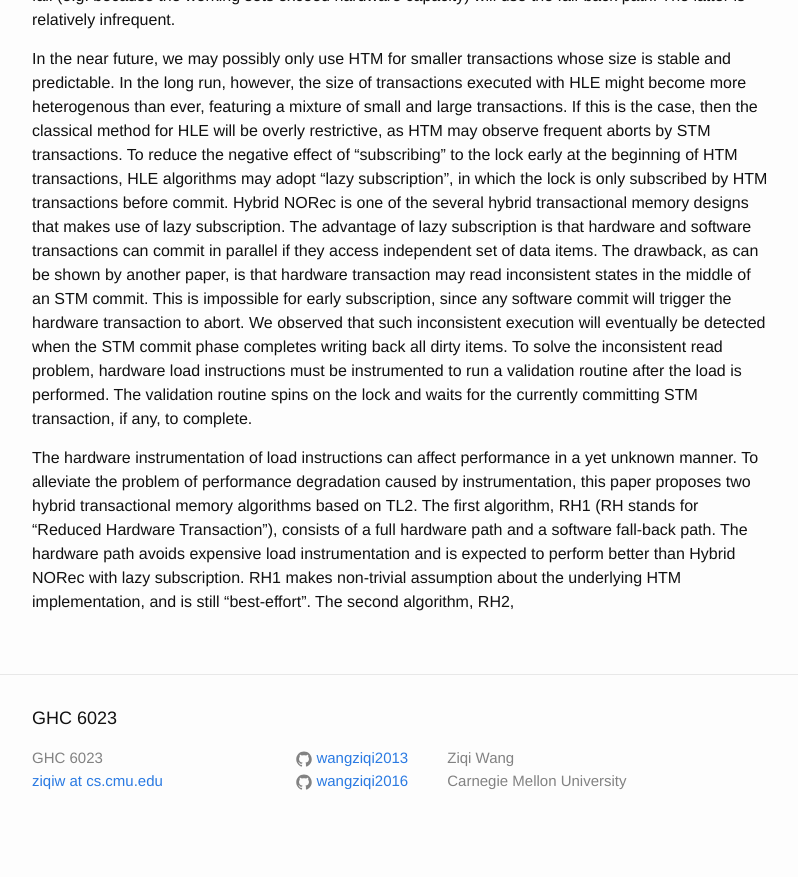
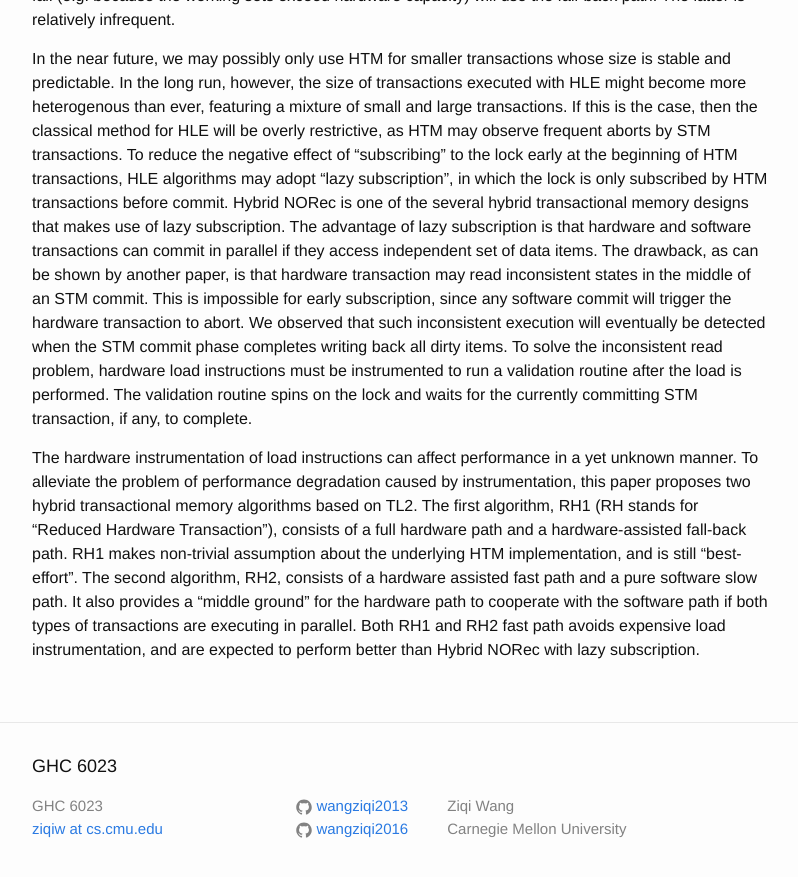
Before and after one commit to wangziqi2013/wangziqi2013.github.io, a Jekyll site: the page built from _posts/2018-05-30-Reduced-HTM.markdown, in a window 1280 px wide and 900 px high, scrolled down 790 px. Shown: the top 877 px of the window, without its empty margins (238-1036 px from the left). Built offline with Jekyll 4.4.1, drawn with Linux system fonts in a browser that asks for light colours; before the commit the page ends 1642 px from its top, so only the background shows below that.

Commit message:
Adding RH2

```diff
--- a/_posts/2018-05-30-Reduced-HTM.markdown
+++ b/_posts/2018-05-30-Reduced-HTM.markdown
@@ -47,6 +47,8 @@ currently committing STM transaction, if any, to complete.
 The hardware instrumentation of load instructions can affect performance in a yet unknown manner. To alleviate the
 problem of performance degradation caused by instrumentation, this paper proposes two hybrid transactional memory
 algorithms based on TL2. The first algorithm, RH1 (RH stands for "Reduced Hardware Transaction"), consists of a full
-hardware path and a software fall-back path. The hardware path avoids expensive load instrumentation and is expected
-to perform better than Hybrid NORec with lazy subscription. RH1 makes non-trivial assumption about the underlying HTM
-implementation, and is still "best-effort". The second algorithm, RH2,
+hardware path and a hardware-assisted fall-back path. RH1 makes non-trivial assumption about the underlying HTM
+implementation, and is still "best-effort". The second algorithm, RH2, consists of a hardware assisted fast path and
+a pure software slow path. It also provides a "middle ground" for the hardware path to cooperate with the software
+path if both types of transactions are executing in parallel. Both RH1 and RH2 fast path avoids expensive load instrumentation,
+and are expected to perform better than Hybrid NORec with lazy subscription.
```
